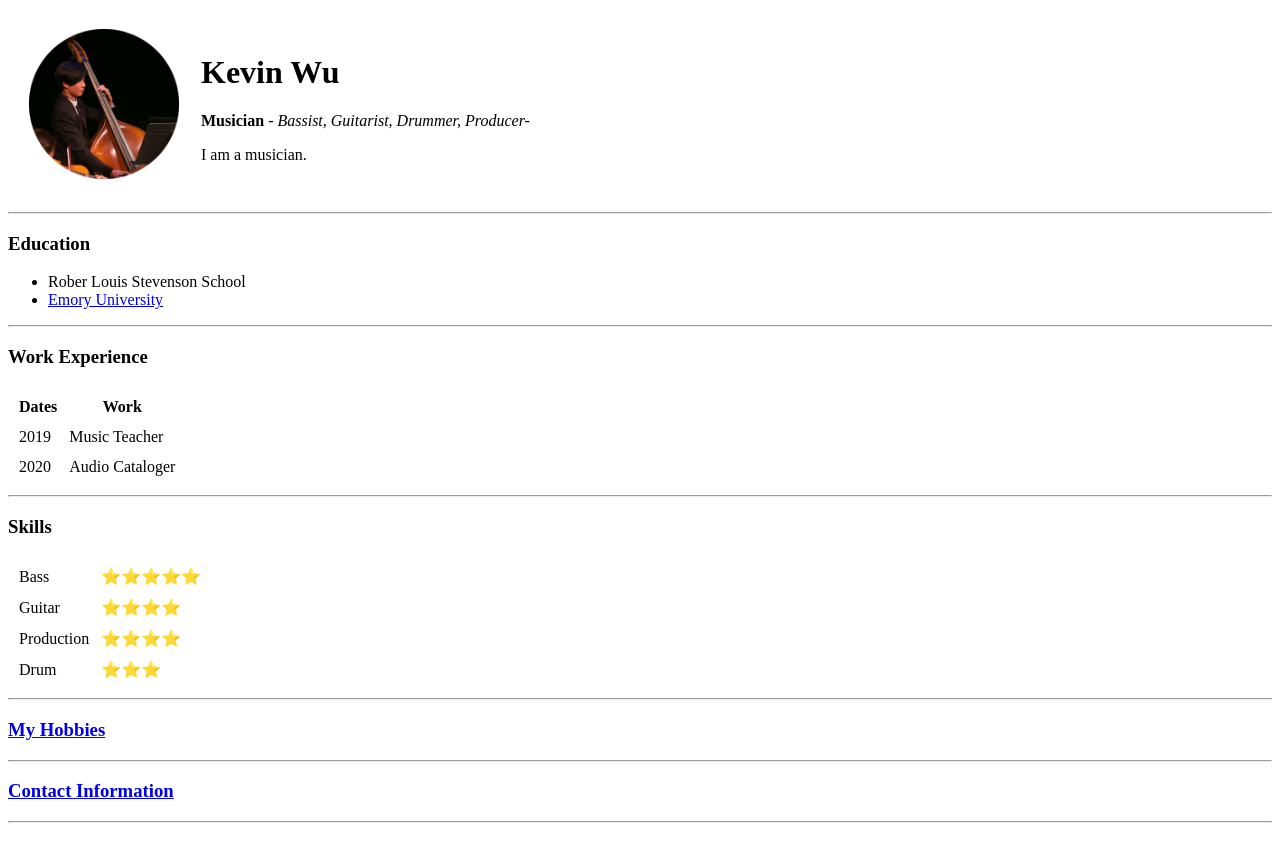
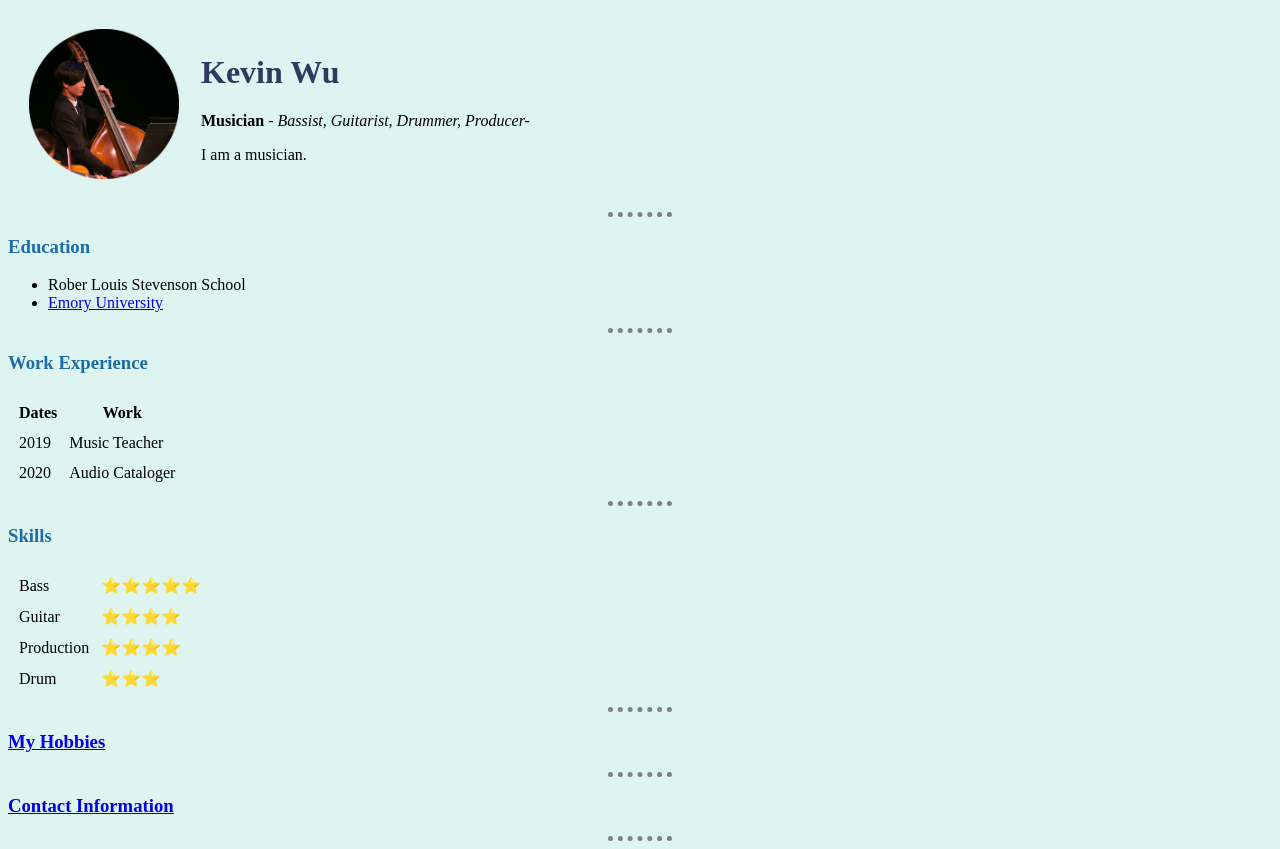
Before and after one commit to kwu78/Personal, a plain HTML site: page index.html in a window 1280 px wide. Drawn offline with Linux system fonts and the light colour scheme.

Commit message:
Add files via upload

```diff
--- a/index.html
+++ b/index.html
@@ -3,6 +3,7 @@
 	<head>
 		<meta charset="utf-8">
 		<title> Kevin's Personal Website </title>
+		<link rel="stylesheet" type="text/css" href="style.css">
 	</head>
 	<body>
 		<table cellspacing="20">
--- /dev/null
+++ b/style.css
@@ -0,0 +1,16 @@
+body{
+				background-color: #def4f0;
+			}
+			h1{
+				color: #303960;
+			}
+			h3{
+				color: #1b6ca8;
+			}
+			hr{
+				border-style: dotted none none;
+				height:0px;
+				border-width:5px;
+				border-color:grey;
+				width: 5%;
+			}
```
Also changed, not shown: contact.html (+1 -0 lines), hobbies.html (+1 -0 lines), Kevin.jpeg (added).
